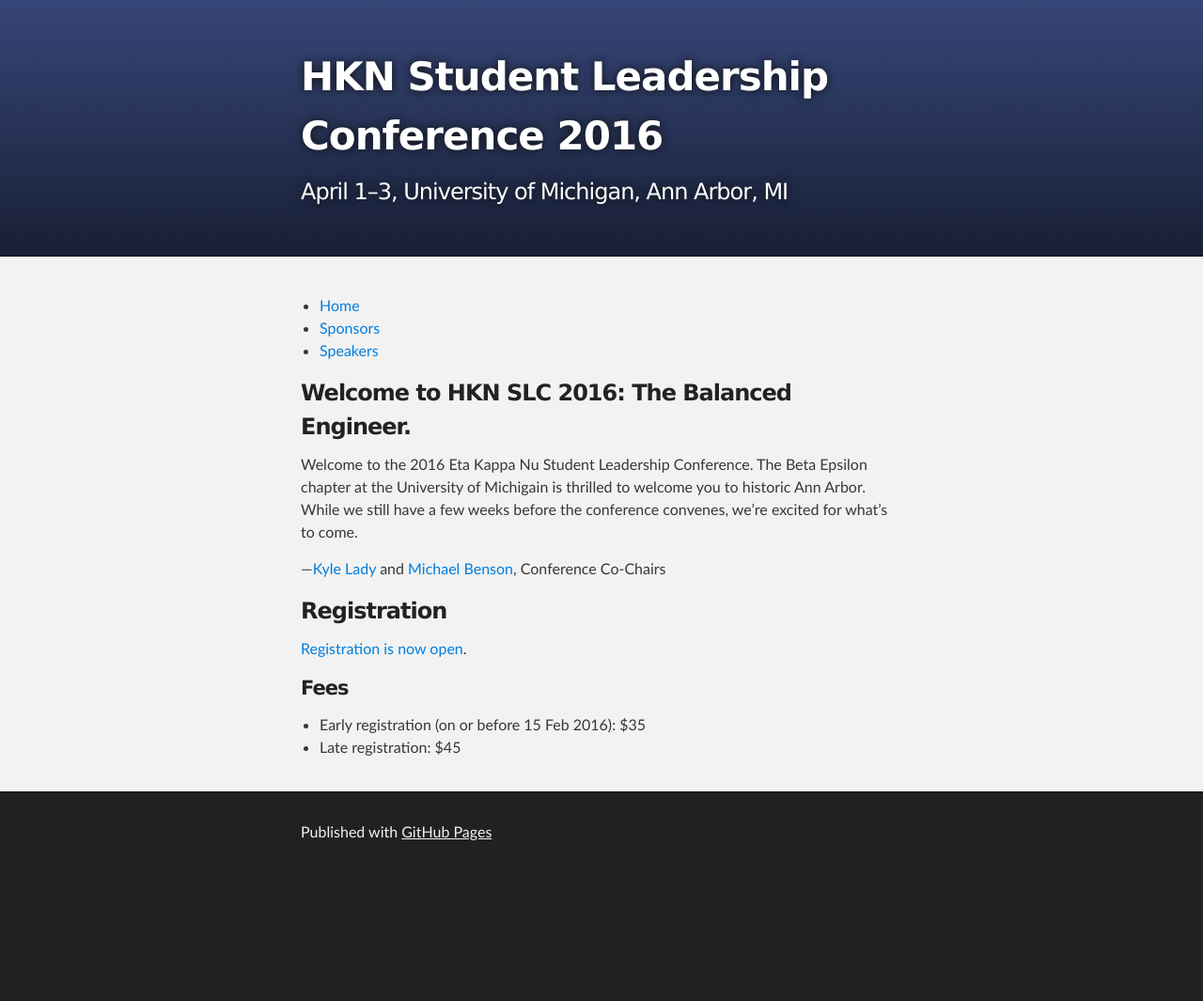
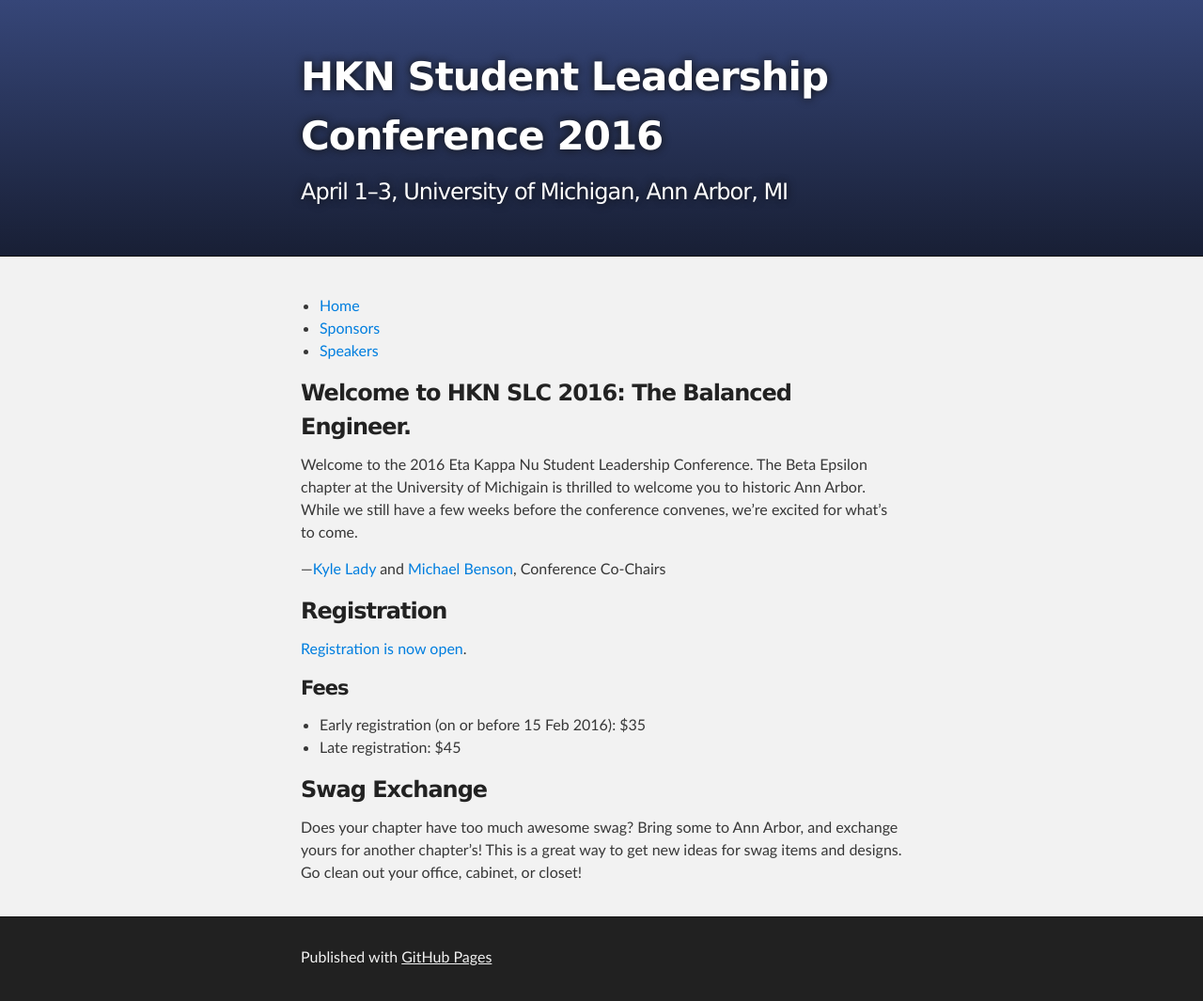
Before and after one commit to hkncon2016/hkncon2016.github.io, a Jekyll site: the page built from index.md, in a window 1280 px wide. Shown: the whole page at 94% size. Built offline with Jekyll 4.4.1, drawn with Linux system fonts in a browser that asks for light colours; before the commit the page ends 932 px from its top, so only the background shows below that.

Commit message:
added swag exchange

```diff
--- a/index.md
+++ b/index.md
@@ -17,3 +17,6 @@
 #### Fees
  - Early registration (on or before 15 Feb 2016): $35
  - Late registration: $45
+
+### Swag Exchange
+Does your chapter have too much awesome swag? Bring some to Ann Arbor, and exchange yours for another chapter's! This is a great way to get new ideas for swag items and designs. Go clean out your office, cabinet, or closet!
```
